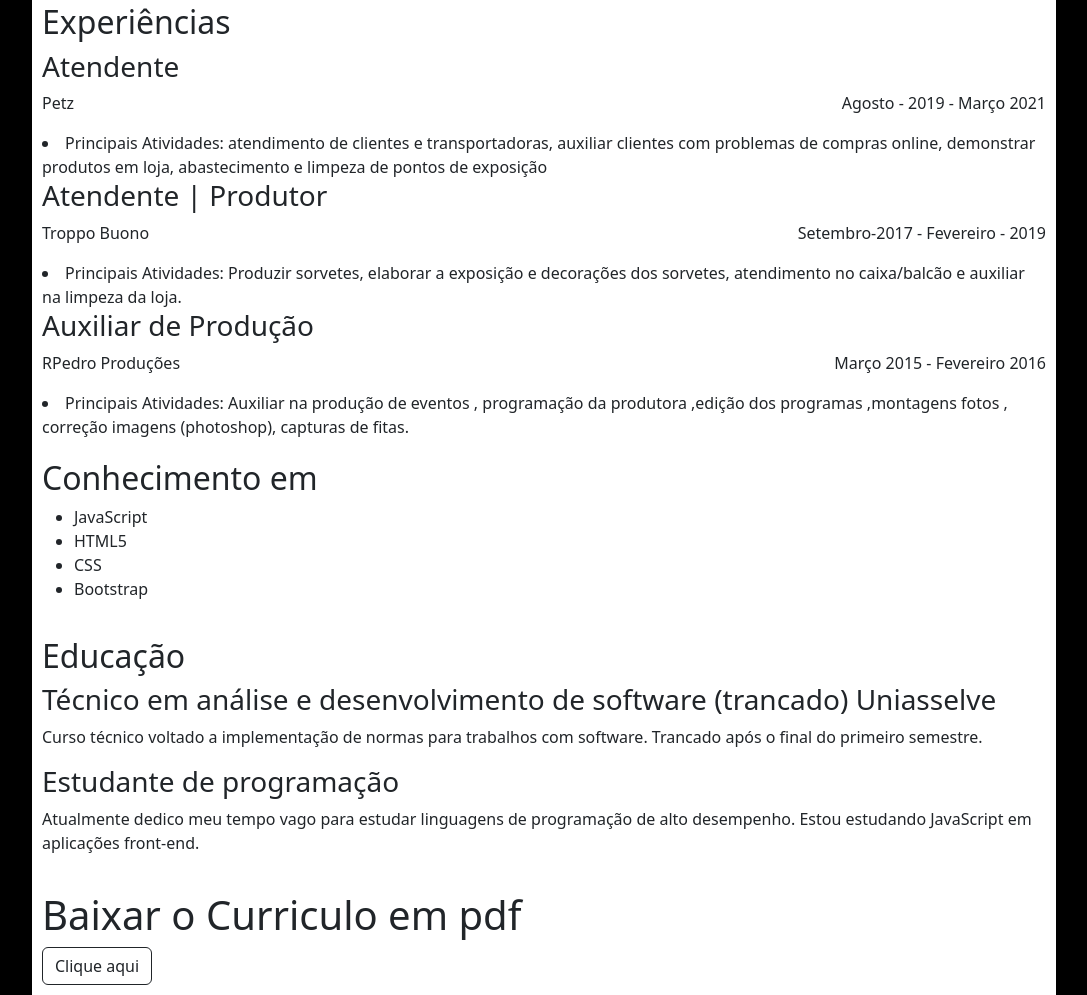
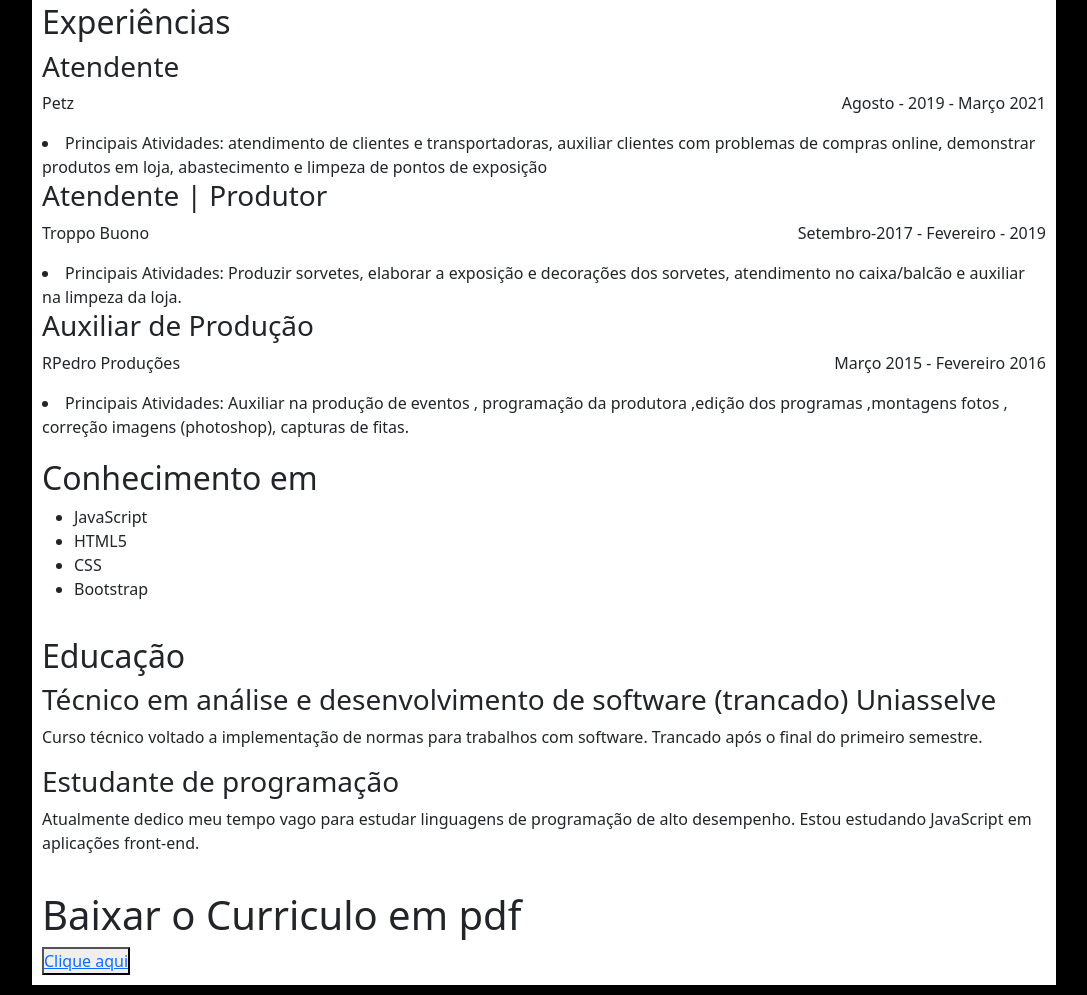
Before and after one commit to EvertonCordeiro1994/cv, a plain HTML site: page index.html in a window 1280 px wide. Shown: the part 357-1352 px from the top of the page, without its empty margins (96-1183 px from the left). Drawn offline with nearby package versions, Linux system fonts and the light colour scheme.

Commit message:
Add files via upload

```diff
--- a/index.html
+++ b/index.html
@@ -17,7 +17,7 @@
         <nav class="navbar navbar-expand-lg bg-light">
             <div class="container-fluid d-flex justify-content-between">
                 <div>
-                    <a class="navbar-brand" href="#">Curriculo Éverton Cordeiro</a>
+                    <a class="navbar-brand" href="#">Curriculo de Éverton Cordeiro</a>
                     <button class="navbar-toggler" type="button" data-bs-toggle="collapse"
                         data-bs-target="#navbarNavAltMarkup" aria-controls="navbarNavAltMarkup" aria-expanded="false"
                         aria-label="Toggle navigation">
@@ -135,8 +135,7 @@
         </section>
         <section id="download">
             <h1>Baixar o Curriculo em pdf</h1>
-            <a href="#" class="btn btn btn-outline-dark" role="button" data-bs-toggle="button"
-                aria-pressed="true">Clique aqui</a>
+            <button><a href="docs/Resume Éverton Cordeiro da Silva .pdf" target="_blank" download="curriculo-everton-cordeiro" >Clique aqui </a> </button>
         </section>
 
     </main>
```
